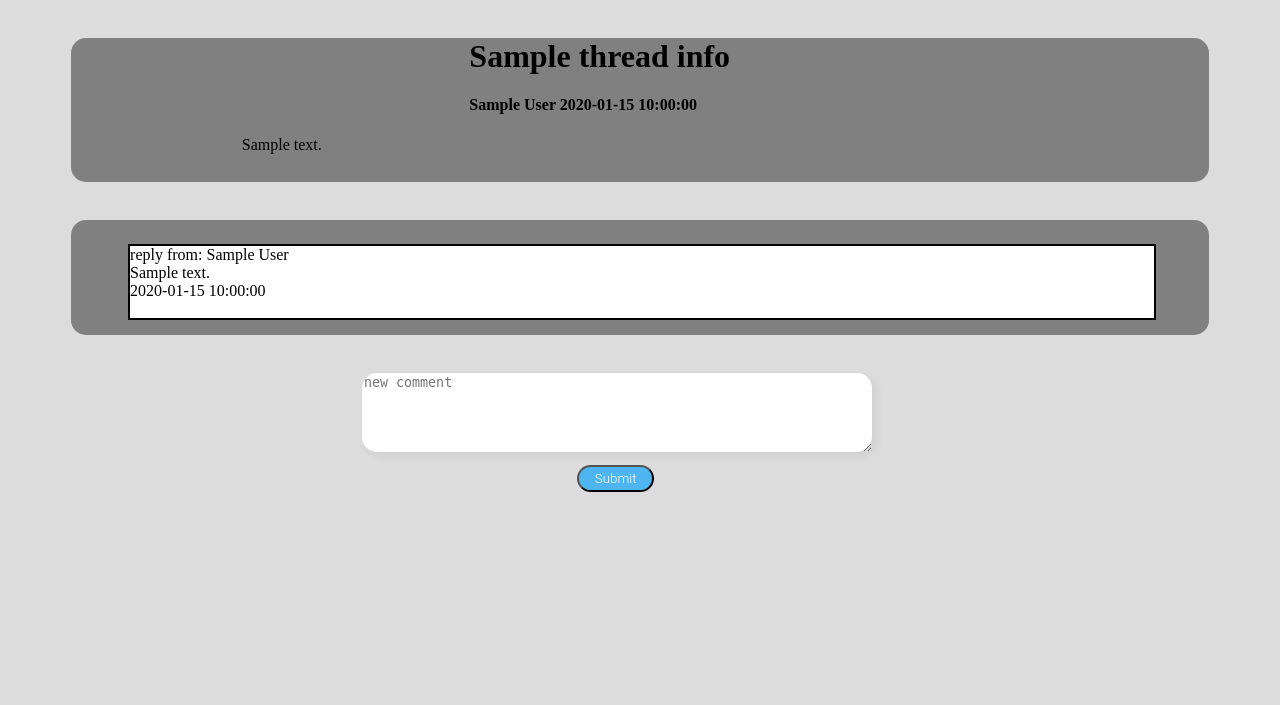
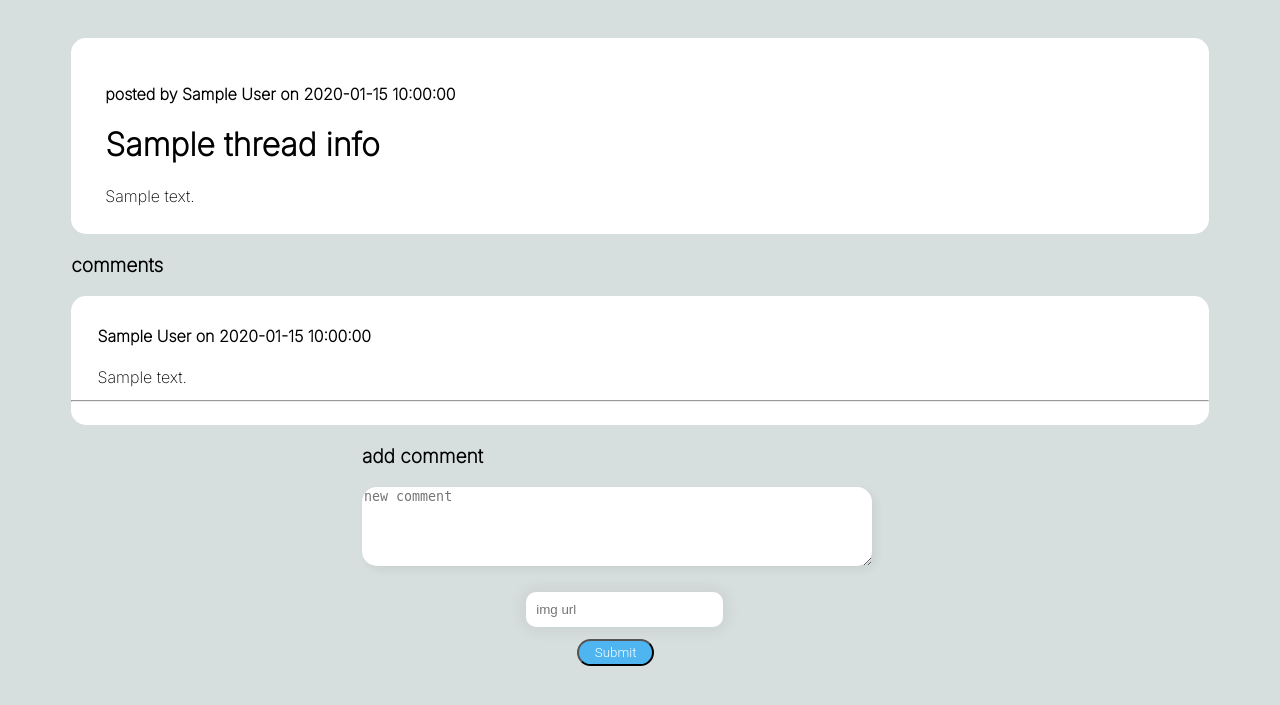
Before and after one commit to HiramLpzRdz/TechX-TeamMiners, a Flask app: template templates/thread.html in a window 1280 px wide; the page is wider, and only the part inside the window is pictured. Shown: the top 705 px of that part. Run offline with Flask 2, Linux system fonts and the light colour scheme; the template is opened without the code that fills it: most values are stand-ins (such as "Sample title", 1, 10 or a date in 2020); some libraries are stand-ins or nearby versions.

Commit message:
thread.css looks a lot better

```diff
--- a/app.py
+++ b/app.py
@@ -54,11 +54,13 @@ def thread(thread_number):
     if request.method == 'POST':
         comment_info = {'text': request.form['new_comment'],
                         'author': 'lenin_lover69',
-                        'date_time': datetime.now().strftime("%m/%d/%Y %H:%M"),
+                        'date_time': datetime.now().strftime("%m/%d/%Y"),
                         'thread_id': thread_number}
+        image_link = request.form['image_link']
+        if image_link != '':
+            comment_info['image_link'] = image_link
         comments.insert_one(comment_info)
     thread_info = threads.find_one(ObjectId(thread_number))
-    #comment = comments.find_one(ObjectId("62572533e6569223cc720c62"))
     comment = comments.find({"thread_id": thread_number})
     return render_template('thread.html', thread_info=thread_info, comments=comment,
                            thread_number=thread_number)
@@ -75,6 +77,7 @@ def create_thread():
         thread_info = {
             'title': request.form['title'],
             'text': request.form['text'],
+            'tags': request.form['tags'],
             'author': 'fidel',
             'date_time': datetime.now().strftime("%m/%d/%Y %H:%M"),
         }
--- a/static/css/thread.css
+++ b/static/css/thread.css
@@ -1,28 +1,31 @@
 body {
-   background-color: rgb(220,220,220);
+   background-color: rgb(215, 222, 222);
+   font-family: 'Inter', sans-serif;
 }
 
 .post {
     border-radius:15px;
     width: 90%;
-    background-color:grey;
+    background-color:white;
     margin-left: 5%;
     margin-top: 3%;
     padding-bottom: 12px;
+    padding-top: 12px;
 }
 
 h1 {
    width: 70%;
-   margin-left: 35%;
+   margin-left: 3%;
 }
 
 h4 {
-   margin-left: 35%;
+   margin-top:3%;
+   margin-left: 3%;
 }
 
 .thread_content {
-    width: 60%;
-    margin-left:15%;
+    width: 95%;
+    margin-left:3%;
 }
 
 .linked_image{
@@ -79,7 +82,7 @@ input[type=submit]:hover{
   box-shadow:4px 4px 10px rgba(0,0,0,0.06);
   height: 75px;
   margin-left: 20%;
-  margin-top:3%;
+
 }
 
 .all_comments{
@@ -87,15 +90,60 @@ input[type=submit]:hover{
     padding-bottom: 15px;
     border-radius:15px;
     width: 90%;
-    background-color:grey;
+    background-color:white;
     margin-left: 5%;
-    margin-top: 3%;
+    margin-top: 1%;
 }
 
 .individual_comment{
-    margin-left:5%;
+    margin-left:1%;
     margin-top: 2%;
-    width: 90%;
+    width: 92%;
     background-color:white;
-    border: 2px solid black;
+    padding-top: 5px;
+    padding-left:15px;
+    padding-right:15px;
+    padding-bottom:5px;
 }
+
+.comment_image {
+   margin-top:2%;
+   margin-left:12%;
+}
+
+.new_comment_text {
+  display:block;
+  margin-left: 28%;
+  font-weight: bold;
+  font-size:120%;
+
+}
+
+.comments_header {
+  display:block;
+  margin-left:5%;
+  font-weight: bold;
+  font-size:120%;
+}
+
+input[type=text] {
+  padding:10px;
+  border:0;
+  box-shadow:0 0 15px 4px rgba(0,0,0,0.06);
+  border-radius:10px;
+  margin-top:2%;
+  margin-left: 33%;
+}
+
+.comment_source {
+   margin-bottom: 2%;
+}
+.tag {
+   display:inline-block;
+}
+.tags {
+    display:block;
+    margin-left:3%;
+    font-weight: bold;
+    font-size:120%;
+}
--- a/templates/new_thread.html
+++ b/templates/new_thread.html
@@ -4,6 +4,10 @@
     <meta charset="UTF-8">
     <title>Make a new thread</title>
     <link rel="stylesheet" href="../static/css/new_thread.css">
+    <link rel="stylesheet" href="../static/css/navbar.css">
+    <link rel="preconnect" href="https://fonts.googleapis.com">
+    <link rel="preconnect" href="https://fonts.gstatic.com" crossorigin>
+    <link href="https://fonts.googleapis.com/css2?family=Inter:wght@200&display=swap" rel="stylesheet">
 </head>
 <body>
     <h1>
--- a/templates/thread.html
+++ b/templates/thread.html
@@ -4,14 +4,24 @@
     <meta charset="UTF-8">
     <title>threadify/{{thread_info['title']}}</title>
     <link rel="stylesheet" href="../static/css/thread.css">
+    <link rel="preconnect" href="https://fonts.googleapis.com">
+    <link rel="preconnect" href="https://fonts.gstatic.com" crossorigin>
+    <link href="https://fonts.googleapis.com/css2?family=Inter:wght@200&display=swap" rel="stylesheet">
 </head>
 <body>
     <div class="post">
+        <h4>posted by {{thread_info['author']}} on {{thread_info['date_time']}}</h4>
         <h1>{{thread_info['title']}}</h1>
-        <h4>{{thread_info['author']}} {{thread_info['date_time']}}</h4>
+        {% if 'tags' in thread_info %}
+        <div class="tags">
+            {% for tag in thread_info['tags'] %}
+            <div class="tag">{{tag}}</div>
+            {% endfor %}
+        </div>
+        {% endif %}
         <p class="thread_content">{{thread_info['text']}}</p>
         {% if 'image_link' in thread_info %}
-        <img src={{thread_info['image_link']}} alt="thread_image" width="30%" height="30%" class="linked_image">
+        <img src={{thread_info['image_link']}} alt="thread_image" width="90%" height="90%" class="linked_image">
         <br>
         {% endif %}
         {% if 'video_link' in thread_info %}
@@ -21,19 +31,32 @@
             <br>
         {% endif %}
     </div>
+    <p class="comments_header">comments</p>
     <div class="all_comments">
         {% for comment in comments%}
         <div class="individual_comment">
-            reply from: {{comment['author']}} <br>
-            {{comment['text']}} <br>
-            {{comment['date_time']}}<br>
-            <br>
+            <div class = "comment_source">
+                <b>{{comment['author']}} on {{comment['date_time']}}</b><br>
+            </div>
+            <div class="comment_content">
+            {{comment['text']}}
+            </div>
+            {% if 'image_link' in comment %}
+            <img src={{comment['image_link']}} alt="comment_image" width="80%" height="80%" class="comment_image">
+            {% endif %}
+
         </div>
+        <hr>
+
         {% endfor %}
     </div>
+    <p class="new_comment_text">
+        add comment
+    </p>
     <div class="new_comment">
     <form action = '/thread/{{thread_number}}', method = 'POST'>
         <textarea class="comment_input" name="new_comment" placeholder="new comment"></textarea>
+        <input type="text" name="image_link" placeholder="img url"><br>
         <input type="submit" value="Submit">
     </form>
     </div>
```
Also changed, not shown: static/css/new_thread.css (+4 -3 lines).
